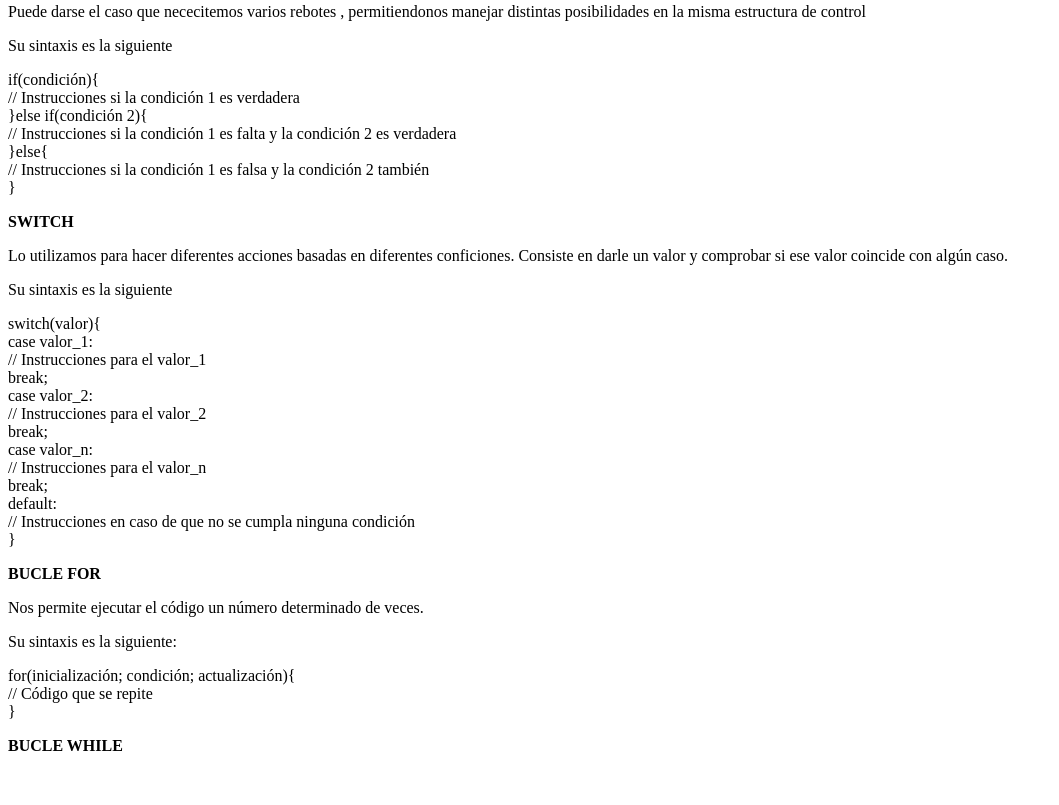
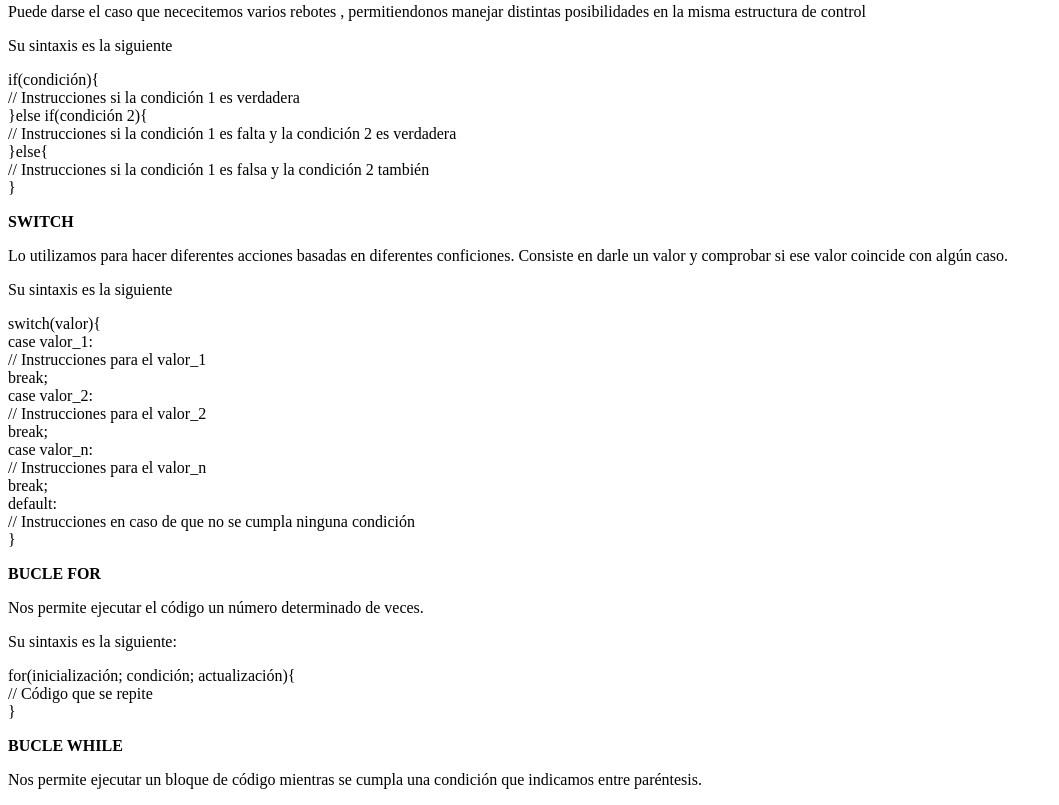
Before and after one commit to angulo-joaquin/Trabajo-de-HTML-CSS-y-JS, a plain HTML site: page HTML/index.html in a window 1280 px wide. Shown: the part 2348-3153 px from the top of the page, without its empty margins (0-1059 px from the left). Before the commit the page ends 3119 px from the top, so only its background shows below. Drawn offline with Linux system fonts and the light colour scheme.

Commit message:
se describe la estructura

```diff
--- a/HTML/index.html
+++ b/HTML/index.html
@@ -163,5 +163,7 @@
     }<br>
     </p>
     <p><b>BUCLE WHILE</b></p>
+    <p>Nos permite ejecutar un bloque de código mientras se cumpla una condición que indicamos entre paréntesis.</p>
+
 </body>
 </html>
```
